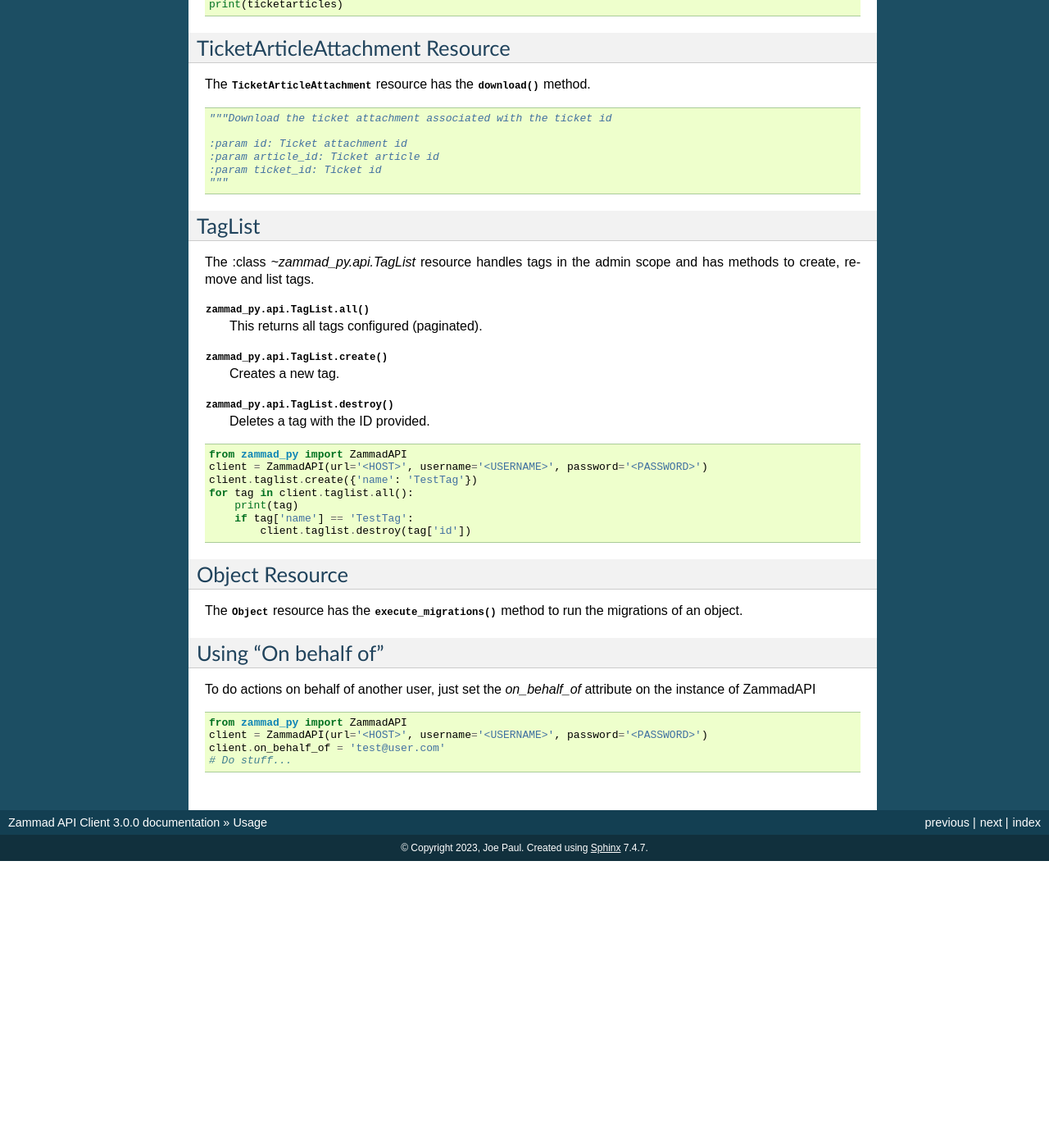
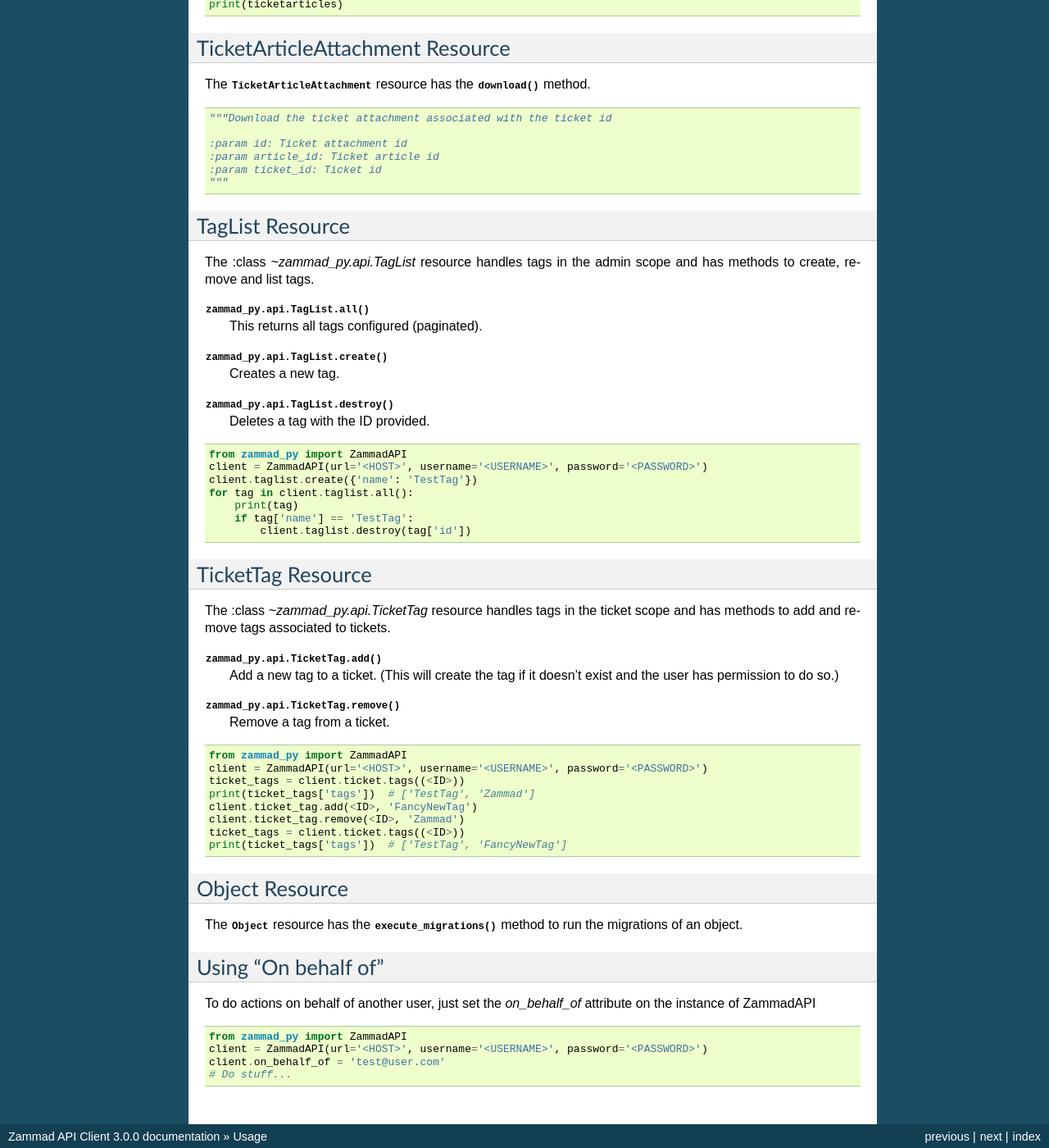
Before and after one commit to joeirimpan/zammad_py, a Sphinx documentation site: the page built from docs/usage.rst, in a window 1280 px wide and 1400 px high, scrolled down 2990 px. Shown: the whole window at 82% size. Built offline with Sphinx 7.4.7, drawn with Linux system fonts in a browser that asks for light colours; pages that are not in the unit, such as notebooks, are missing from menus; before the commit the page ends 4040 px from its top, so only the background shows below that; some of the changed text lies outside the part shown.

Commit message:
doc TicketTag

```diff
--- a/docs/usage.rst
+++ b/docs/usage.rst
@@ -125,6 +125,7 @@
     ticketarticleplain
     ticketpriority
     ticketstate
+    tickettag
     object
     taglist
 
@@ -212,8 +213,8 @@
         :param ticket_id: Ticket id
         """
 
-TagList
--------
+TagList Resource
+----------------
 
 The :class `~zammad_py.api.TagList` resource handles tags in the admin scope and has methods to create, remove and list tags.
 
@@ -236,6 +237,29 @@
         if tag['name'] == 'TestTag':
             client.taglist.destroy(tag['id'])
 
+TicketTag Resource
+-------------------
+
+The :class `~zammad_py.api.TicketTag` resource handles tags in the ticket scope and has methods to add and remove tags associated to tickets.
+
+:meth:`zammad_py.api.TicketTag.add`
+   | Add a new tag to a ticket. (This will create the tag if it doesn’t exist and the user has permission to do so.)
+
+
+:meth:`zammad_py.api.TicketTag.remove`
+   | Remove a tag from a ticket.
+
+.. code-block:: python
+
+    from zammad_py import ZammadAPI
+    client = ZammadAPI(url='<HOST>', username='<USERNAME>', password='<PASSWORD>')
+    ticket_tags = client.ticket.tags((<ID>))
+    print(ticket_tags['tags'])  # ['TestTag', 'Zammad']
+    client.ticket_tag.add(<ID>, 'FancyNewTag')
+    client.ticket_tag.remove(<ID>, 'Zammad')
+    ticket_tags = client.ticket.tags((<ID>))
+    print(ticket_tags['tags'])  # ['TestTag', 'FancyNewTag']
+
 Object Resource
 ---------------
 The :class:`~zammad_py.api.Object` resource has the :meth:`~zammad_py.api.Object.execute_migrations()` method to run the migrations of an object.
```
